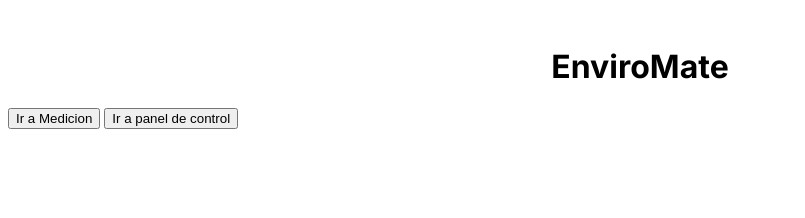
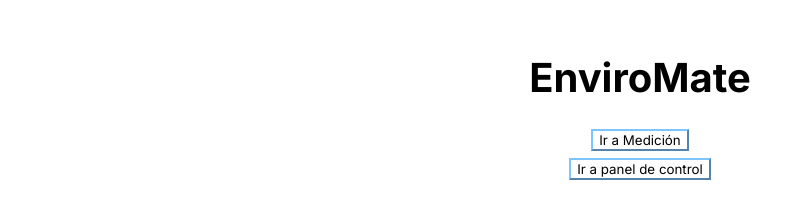
Before and after one commit to 3-TIC-ORT/proyecto-darobot, a plain HTML site: page Front-End/Pantalladeinicio/HTMLPANTALLADEINICIO.html in a window 1280 px wide. Shown: the whole page, without its empty margins (0-805 px from the left). Drawn offline with Linux system fonts and the light colour scheme.

Commit message:
Toques finales en la pantalla de inicio y me faltan las imagenes

```diff
--- a/Front-End/Pantalladeinicio/CSSPANTALLADEINICIO.css
+++ b/Front-End/Pantalladeinicio/CSSPANTALLADEINICIO.css
@@ -3,4 +3,13 @@
 h1 {
     font-family: 'Inter';
     text-align: center;
+    font-size: 40px;
 }
+
+.contenedor-botones {
+    display: flex;
+    flex-direction: column;
+    align-items: center;
+    gap: 7px;
+    margin-top: 25px;
+}
--- a/Front-End/Pantalladeinicio/HTMLPANTALLADEINICIO.html
+++ b/Front-End/Pantalladeinicio/HTMLPANTALLADEINICIO.html
@@ -7,11 +7,20 @@
     <link rel="stylesheet" href="CSSPANTALLADEINICIO.css" />
     <script src="JSPANTALLADEINICIO.js" defer></script>
     <img src="" alt="">
+    <style>
+        button{
+            border-color: #7dc5ff;
+            background-color: white;
+            font-family: 'Inter';
+        }
+    </style>
 </head>
 <body>
     <h1>EnviroMate</h1>
-    <button id="Medicion">Ir a Medicion</button>
-    <button id="Panel">Ir a panel de control</button>
 
+    <div class="contenedor-botones">
+        <button class="Medicion">Ir a Medición</button>
+        <button class="Panel">Ir a panel de control</button>
+    </div>
 </body>
 </html>
```
